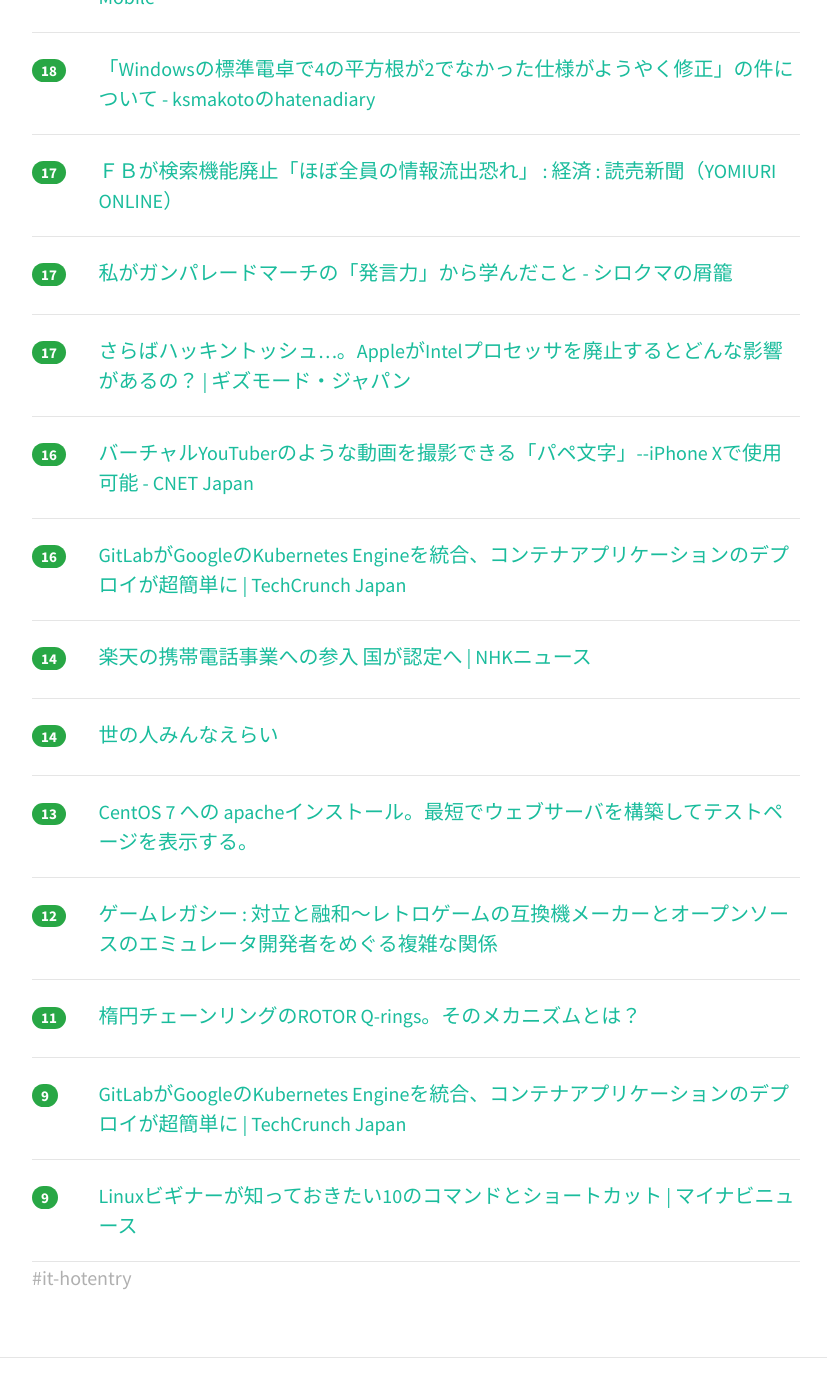
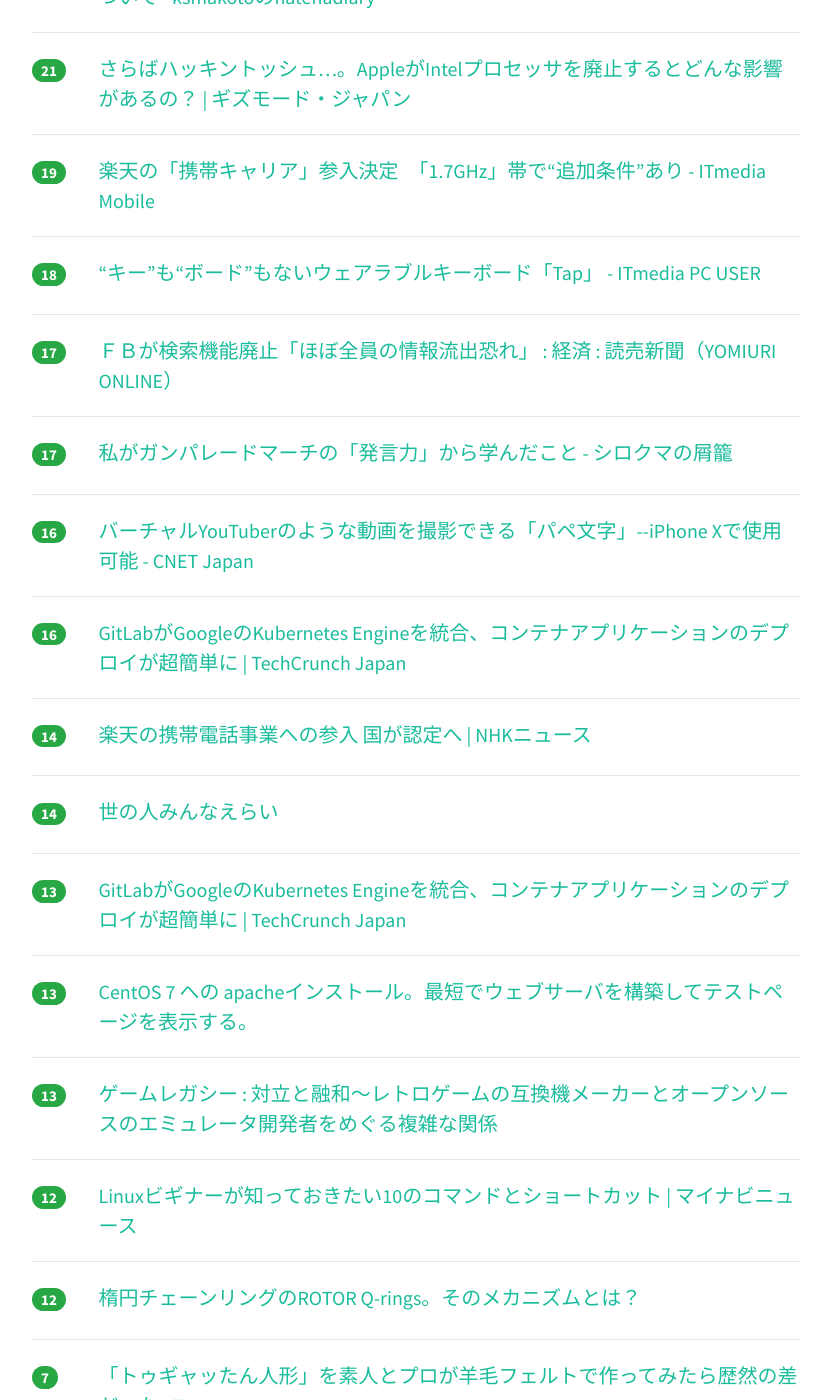
Before and after one commit to yatta47/hatena-matome-site, a Jekyll site: the page built from _posts/2018-04-07-hatena.md, in a window 1280 px wide and 1400 px high, scrolled down 880 px. Shown: the whole window, without its empty margins (224-1051 px from the left). Built offline with Jekyll 4.4.1, drawn with Linux system fonts in a browser that asks for light colours; nearby versions of some CDN libraries; some of the changed text lies outside the part shown.

Commit message:
Updated 2018-04-07

```diff
--- a/_posts/2018-04-07-hatena.md
+++ b/_posts/2018-04-07-hatena.md
@@ -1,10 +1,10 @@
 ---
 layout: post
 title:  "2018-04-07 はてぶIT"
-date:   2018-04-07 09:03:02
+date:   2018-04-07 10:02:31
 tags: [it-hotentry]
 ---
-19 件のデータあり
+21 件のデータあり
 
 <hr><div class="row">
 <div class="col-1"><span class="badge badge-pill badge-success h2">48</span></div>
@@ -12,23 +12,33 @@ tags: [it-hotentry]
 </div>
 <hr>
 <div class="row">
-<div class="col-1"><span class="badge badge-pill badge-success h2">28</span></div>
+<div class="col-1"><span class="badge badge-pill badge-success h2">37</span></div>
 <div class="col-11"><a href='http://globalbiz.hatenablog.com/entry/2018/04/06/200050' target='_blank'>オランダの銀行INGの「アジャイル」な組織作りがとても面白い - グローバル経営の極北</a></div>
 </div>
 <hr>
 <div class="row">
-<div class="col-1"><span class="badge badge-pill badge-success h2">22</span></div>
+<div class="col-1"><span class="badge badge-pill badge-success h2">25</span></div>
 <div class="col-11"><a href='http://madoibito80.hatenablog.jp/entry/2018/04/06/121059' target='_blank'>深層学習のモデル圧縮・高速化に関する論文80本ノック - そうだね</a></div>
 </div>
 <hr>
 <div class="row">
-<div class="col-1"><span class="badge badge-pill badge-success h2">22</span></div>
+<div class="col-1"><span class="badge badge-pill badge-success h2">25</span></div>
+<div class="col-11"><a href='https://speakerdeck.com/syumai/zerokarashi-merupwaru-men' target='_blank'>ゼロから始めるPWA入門 // Speaker Deck</a></div>
+</div>
+<hr>
+<div class="row">
+<div class="col-1"><span class="badge badge-pill badge-success h2">24</span></div>
 <div class="col-11"><a href='https://qiita.com/weloan/items/d4e0135f947d7f981603' target='_blank'>Unix系の隠しファイルの仕組みは開発者のポカから生まれた悪習だった - Qiita</a></div>
 </div>
 <hr>
 <div class="row">
-<div class="col-1"><span class="badge badge-pill badge-success h2">20</span></div>
-<div class="col-11"><a href='https://speakerdeck.com/syumai/zerokarashi-merupwaru-men' target='_blank'>ゼロから始めるPWA入門 // Speaker Deck</a></div>
+<div class="col-1"><span class="badge badge-pill badge-success h2">24</span></div>
+<div class="col-11"><a href='https://ksmakoto.hatenadiary.com/entry/2018/04/06/212138' target='_blank'>「Windowsの標準電卓で4の平方根が2でなかった仕様がようやく修正」の件について - ksmakotoのhatenadiary</a></div>
+</div>
+<hr>
+<div class="row">
+<div class="col-1"><span class="badge badge-pill badge-success h2">21</span></div>
+<div class="col-11"><a href='https://www.gizmodo.jp/2018/04/apple-killing-intel-processors.html' target='_blank'>さらばハッキントッシュ…。AppleがIntelプロセッサを廃止するとどんな影響があるの？ | ギズモード・ジャパン</a></div>
 </div>
 <hr>
 <div class="row">
@@ -38,7 +48,7 @@ tags: [it-hotentry]
 <hr>
 <div class="row">
 <div class="col-1"><span class="badge badge-pill badge-success h2">18</span></div>
-<div class="col-11"><a href='https://ksmakoto.hatenadiary.com/entry/2018/04/06/212138' target='_blank'>「Windowsの標準電卓で4の平方根が2でなかった仕様がようやく修正」の件について - ksmakotoのhatenadiary</a></div>
+<div class="col-11"><a href='http://www.itmedia.co.jp/pcuser/articles/1804/07/news004.html' target='_blank'>“キー”も“ボード”もないウェアラブルキーボード「Tap」 - ITmedia PC USER</a></div>
 </div>
 <hr>
 <div class="row">
@@ -49,11 +59,6 @@ tags: [it-hotentry]
 <div class="row">
 <div class="col-1"><span class="badge badge-pill badge-success h2">17</span></div>
 <div class="col-11"><a href='http://p-shirokuma.hatenadiary.com/entry/20180406/1522996200' target='_blank'>私がガンパレードマーチの「発言力」から学んだこと - シロクマの屑籠</a></div>
-</div>
-<hr>
-<div class="row">
-<div class="col-1"><span class="badge badge-pill badge-success h2">17</span></div>
-<div class="col-11"><a href='https://www.gizmodo.jp/2018/04/apple-killing-intel-processors.html' target='_blank'>さらばハッキントッシュ…。AppleがIntelプロセッサを廃止するとどんな影響があるの？ | ギズモード・ジャパン</a></div>
 </div>
 <hr>
 <div class="row">
@@ -78,26 +83,31 @@ tags: [it-hotentry]
 <hr>
 <div class="row">
 <div class="col-1"><span class="badge badge-pill badge-success h2">13</span></div>
+<div class="col-11"><a href='http://jp.techcrunch.com/2018/04/06/2018-04-05-gitlab-launches-a-native-integration-with-googles-kubernetes-engine/' target='_blank'>GitLabがGoogleのKubernetes Engineを統合、コンテナアプリケーションのデプロイが超簡単に | TechCrunch Japan</a></div>
+</div>
+<hr>
+<div class="row">
+<div class="col-1"><span class="badge badge-pill badge-success h2">13</span></div>
 <div class="col-11"><a href='https://www.rem-system.com/centos-httpd-inst/' target='_blank'>CentOS 7 への apacheインストール。最短でウェブサーバを構築してテストページを表示する。</a></div>
 </div>
 <hr>
 <div class="row">
-<div class="col-1"><span class="badge badge-pill badge-success h2">12</span></div>
+<div class="col-1"><span class="badge badge-pill badge-success h2">13</span></div>
 <div class="col-11"><a href='http://blog.livedoor.jp/trakt/archives/1910010.html' target='_blank'>ゲームレガシー : 対立と融和〜レトロゲームの互換機メーカーとオープンソースのエミュレータ開発者をめぐる複雑な関係</a></div>
 </div>
 <hr>
 <div class="row">
-<div class="col-1"><span class="badge badge-pill badge-success h2">11</span></div>
+<div class="col-1"><span class="badge badge-pill badge-success h2">12</span></div>
+<div class="col-11"><a href='https://news.mynavi.jp/article/20180406-linuxbeginner_command/' target='_blank'>Linuxビギナーが知っておきたい10のコマンドとショートカット | マイナビニュース</a></div>
+</div>
+<hr>
+<div class="row">
+<div class="col-1"><span class="badge badge-pill badge-success h2">12</span></div>
 <div class="col-11"><a href='http://www.viking-the-maintenance.com/qrings-bb-rotor' target='_blank'>楕円チェーンリングのROTOR Q-rings。そのメカニズムとは？　</a></div>
 </div>
 <hr>
 <div class="row">
-<div class="col-1"><span class="badge badge-pill badge-success h2">9</span></div>
-<div class="col-11"><a href='http://jp.techcrunch.com/2018/04/06/2018-04-05-gitlab-launches-a-native-integration-with-googles-kubernetes-engine/' target='_blank'>GitLabがGoogleのKubernetes Engineを統合、コンテナアプリケーションのデプロイが超簡単に | TechCrunch Japan</a></div>
+<div class="col-1"><span class="badge badge-pill badge-success h2">7</span></div>
+<div class="col-11"><a href='https://togetter.com/li/1212720' target='_blank'>「トゥギャッたん人形」を素人とプロが羊毛フェルトで作ってみたら歴然の差だった - Togetter</a></div>
 </div>
 <hr>
-<div class="row">
-<div class="col-1"><span class="badge badge-pill badge-success h2">9</span></div>
-<div class="col-11"><a href='https://news.mynavi.jp/article/20180406-linuxbeginner_command/' target='_blank'>Linuxビギナーが知っておきたい10のコマンドとショートカット | マイナビニュース</a></div>
-</div>
-<hr>
```
